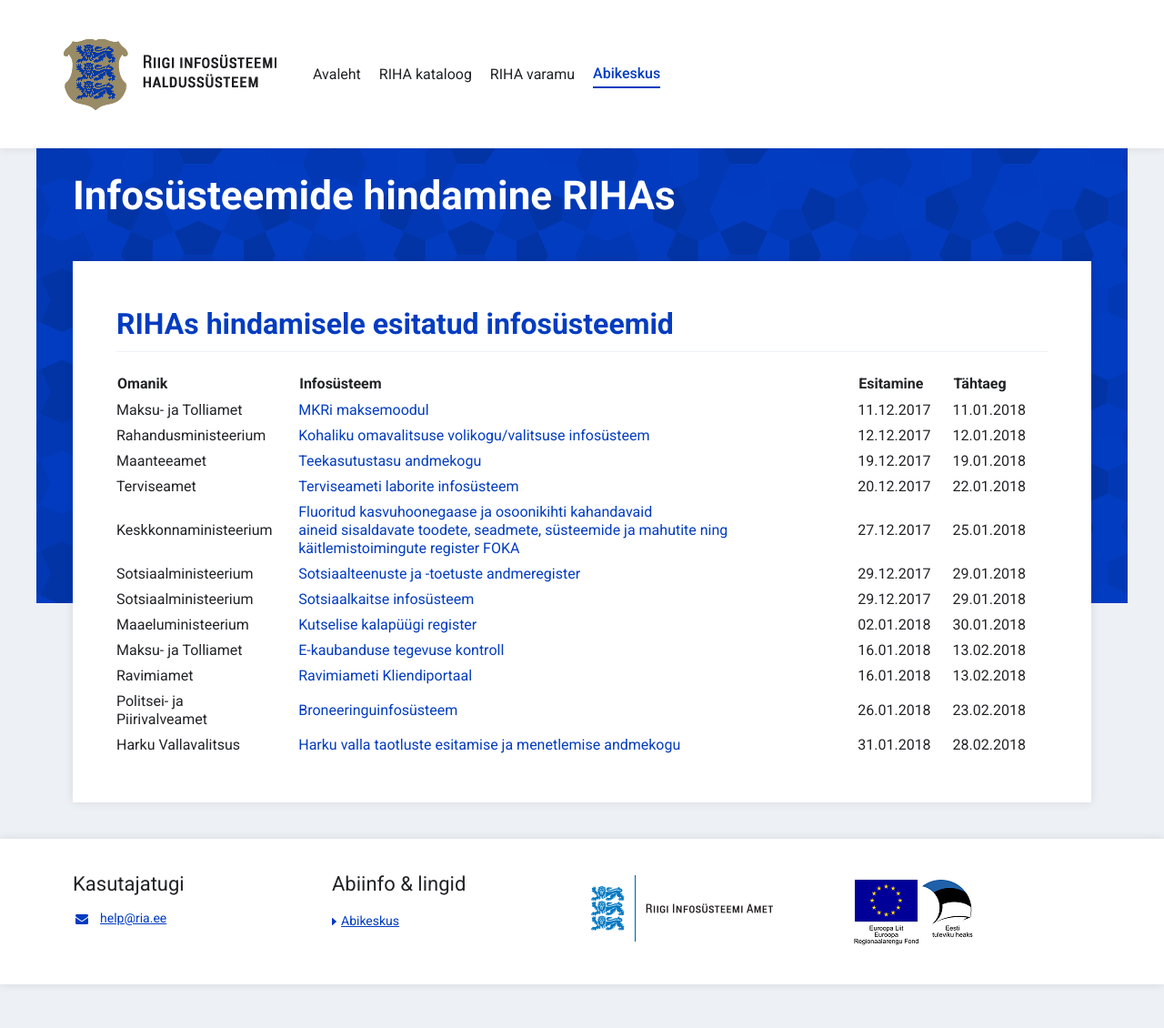
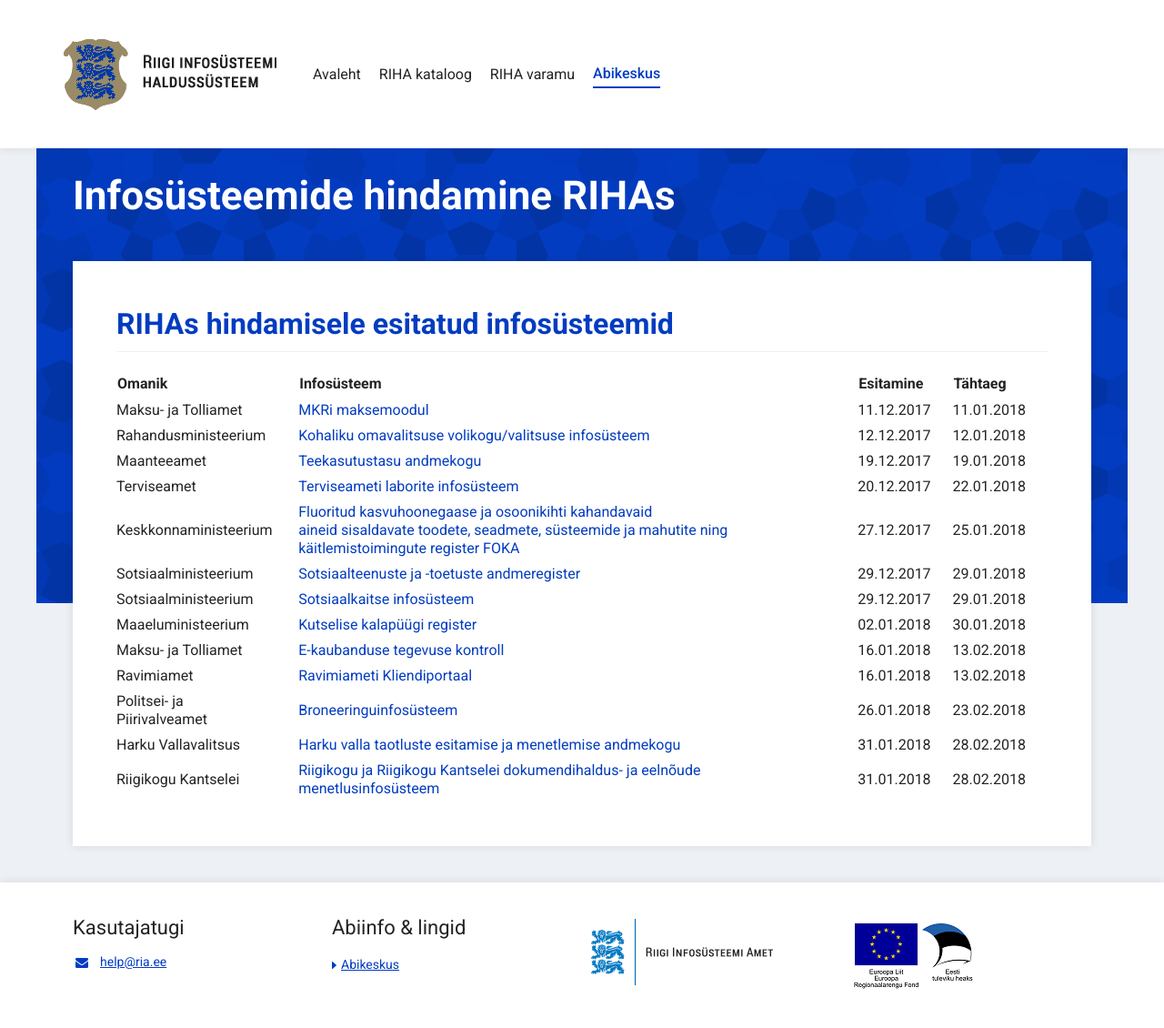
Before and after one commit to e-gov/RIHA-Help, a Jekyll site: the page built from docs/RIHAs-hindamisel.md, in a window 1280 px wide. Shown: the whole page at 91% size. Built offline with Jekyll 4.4.1, drawn with Linux system fonts in a browser that asks for light colours; before the commit the page ends 1082 px from its top, so only the background shows below that.

Commit message:
Update RIHAs-hindamisel.md

```diff
--- a/docs/RIHAs-hindamisel.md
+++ b/docs/RIHAs-hindamisel.md
@@ -16,4 +16,5 @@ title: Infosüsteemide hindamine RIHAs
 | Maksu- ja Tolliamet | [E-kaubanduse tegevuse kontroll](https://www.riha.ee/Systems/Vaata/EKAUB) | 16.01.2018 | 13.02.2018 |
 | Ravimiamet | [Ravimiameti Kliendiportaal](https://www.riha.ee/Systems/Vaata/rakp) | 16.01.2018 | 13.02.2018 |
 | Politsei- ja Piirivalveamet | [Broneeringuinfosüsteem](https://www.riha.ee/Systems/Vaata/briis) | 26.01.2018 | 23.02.2018 |
-| Harku Vallavalitsus | [Harku valla taotluste esitamise ja menetlemise andmekogu](https://www.riha.ee/Infos%C3%BCsteemid/Vaata/75014132-spoku) | 31.01.2018 | 28.02.2018 |
+| Harku Vallavalitsus | [Harku valla taotluste esitamise ja menetlemise andmekogu](https://www.riha.ee/Infosüsteemid/Vaata/75014132-spoku) | 31.01.2018 | 28.02.2018 |
+| Riigikogu Kantselei | [Riigikogu ja Riigikogu Kantselei dokumendihaldus- ja eelnõude menetlusinfosüsteem](https://www.riha.ee/Infosüsteemid/Vaata/EMS) | 31.01.2018 | 28.02.2018 |
```
